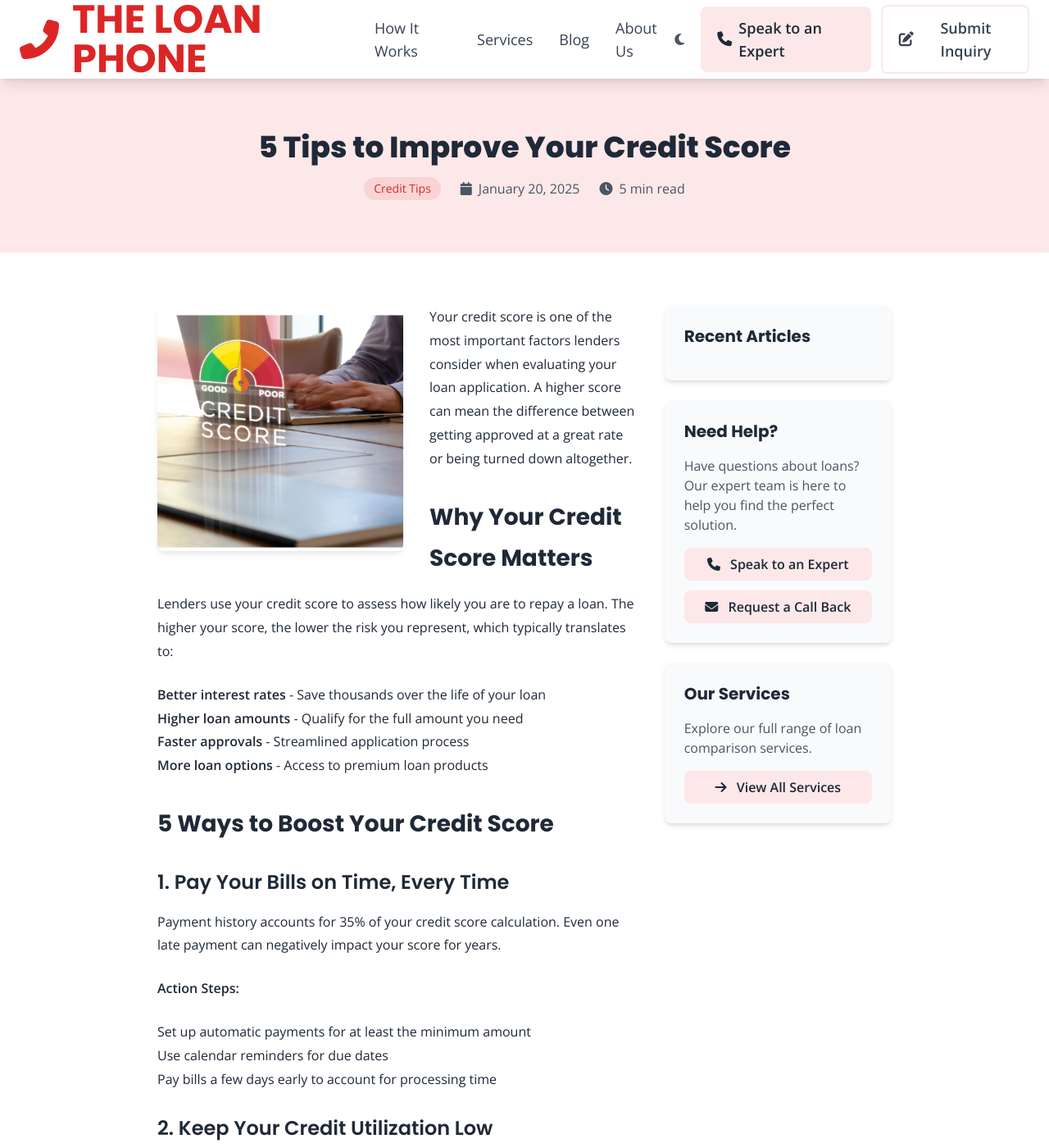
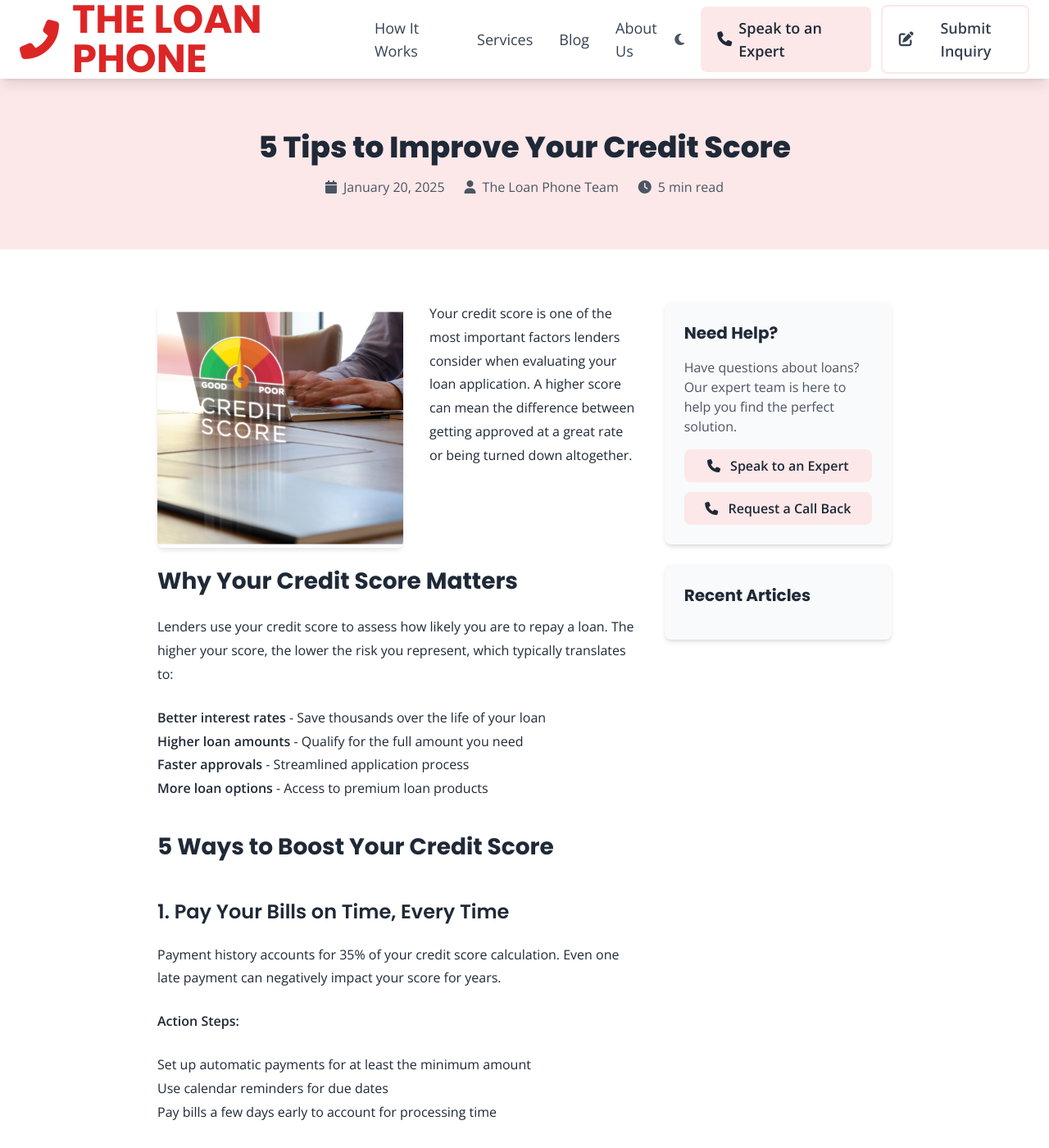
Before and after one commit to AMSumo9/loan-phone-website, a Jekyll site: the page built from _posts/2025-01-20-improve-credit-score.md, in a window 1280 px wide and 1400 px high. Shown: the whole window at 82% size. Built offline with Jekyll 4.4.1, drawn with Linux system fonts in a browser that asks for light colours; nearby versions of some CDN libraries.

Commit message:
Update posts.html

```diff
--- a/_layouts/posts.html
+++ b/_layouts/posts.html
@@ -175,22 +175,24 @@
         color: #374151 !important;
     }
 
-    /* FIXED: Header stays same in both light and dark mode */
-    html.dark header {
+    /* FIXED: Header stays same in both light and dark mode - STRENGTHENED */
+    html.dark header,
+    html.dark header nav,
+    html.dark header .container {
         background-color: white !important;
     }
 
-    html.dark header nav a {
+    html.dark header nav a,
+    html.dark header .text-gray-700,
+    html.dark header a:not(.brand-red) {
         color: #4b5563 !important;
     }
 
-    html.dark header .text-gray-700 {
-        color: #4b5563 !important;
-    }
-
-    html.dark header button[style*="border-color: #fce8e8"] {
+    html.dark header button[style*="border-color: #fce8e8"],
+    html.dark header button {
         border-color: #fce8e8 !important;
         color: #4b5563 !important;
+        background-color: transparent !important;
     }
 
     /* FIXED: Keep "The Loan Phone" brand name and phone icon red in dark mode */
@@ -217,16 +219,22 @@
         margin-bottom: 1.5rem;
     }
 
-    .blog-content h2 {
+    .blog-content h2,
+    .blog-content h3,
+    .blog-content h4,
+    .blog-content h5,
+    .blog-content h6 {
+        clear: left;
         margin-top: 2rem;
         margin-bottom: 1rem;
-        font-size: 1.75rem;
         font-weight: 700;
     }
 
+    .blog-content h2 {
+        font-size: 1.75rem;
+    }
+
     .blog-content h3 {
-        margin-top: 1.5rem;
-        margin-bottom: 0.75rem;
         font-size: 1.5rem;
         font-weight: 600;
     }
@@ -259,14 +267,13 @@
         <div class="container mx-auto px-6 py-16 text-center animate-on-scroll">
             <h1 class="text-4xl font-extrabold text-[var(--text-primary)] mb-4">{{ page.title }}</h1>
             <div class="flex justify-center items-center space-x-6 text-[var(--text-secondary)]">
-                {% if page.category %}
-                <span class="px-3 py-1 rounded-full text-sm font-medium" style="background-color: rgba(220, 38, 38, 0.1); color: #DC2626;">
-                    {{ page.category }}
-                </span>
-                {% endif %}
                 <span class="flex items-center">
                     <i class="fas fa-calendar mr-2"></i>
                     {{ page.date | date: "%B %d, %Y" }}
+                </span>
+                <span class="flex items-center">
+                    <i class="fas fa-user mr-2"></i>
+                    {{ page.author | default: site.company.name }}
                 </span>
                 {% if page.read_time %}
                 <span class="flex items-center">
@@ -340,7 +347,30 @@
 
                     <!-- Sidebar -->
                     <div class="md:col-span-1">
+                        <!-- Contact CTA -->
                         <div class="bg-[var(--bg-secondary)] p-6 rounded-lg shadow-md transition-colors duration-300">
+                            <h3 class="text-xl font-bold mb-4 text-[var(--text-primary)]">Need Help?</h3>
+                            <p class="text-[var(--text-secondary)] mb-4">
+                                Have questions about loans? Our expert team is here to help you find the perfect solution.
+                            </p>
+                            <div class="space-y-3">
+                                <a href="tel:{{ site.contact.phone }}"
+                                   class="block w-full text-center px-4 py-2 rounded-lg font-semibold transition duration-300 text-gray-800"
+                                   style="background-color: #fce8e8;">
+                                    <i class="fas fa-phone mr-2"></i>
+                                    Speak to an Expert
+                                </a>
+                                <button onclick="openSupportModal()"
+                                        class="block w-full text-center px-4 py-2 rounded-lg font-semibold transition duration-300 text-gray-800"
+                                        style="background-color: #fce8e8;">
+                                    <i class="fas fa-phone mr-2"></i>
+                                    Request a Call Back
+                                </button>
+                            </div>
+                        </div>
+
+                        <!-- Recent Articles -->
+                        <div class="bg-[var(--bg-secondary)] p-6 rounded-lg shadow-md mt-6 transition-colors duration-300">
                             <h3 class="text-xl font-bold mb-4 text-[var(--text-primary)]">Recent Articles</h3>
                             <div class="space-y-4">
                                 {% for post in site.posts limit: 3 %}
@@ -357,74 +387,7 @@
                                 {% endfor %}
                             </div>
                         </div>
-
-                        <!-- Contact CTA -->
-                        <div class="bg-[var(--bg-secondary)] p-6 rounded-lg shadow-md mt-6 transition-colors duration-300">
-                            <h3 class="text-xl font-bold mb-4 text-[var(--text-primary)]">Need Help?</h3>
-                            <p class="text-[var(--text-secondary)] mb-4">
-                                Have questions about loans? Our expert team is here to help you find the perfect solution.
-                            </p>
-                            <div class="space-y-3">
-                                <a href="tel:{{ site.contact.phone }}"
-                                   class="block w-full text-center px-4 py-2 rounded-lg font-semibold transition duration-300 text-gray-800"
-                                   style="background-color: #fce8e8;">
-                                    <i class="fas fa-phone mr-2"></i>
-                                    Speak to an Expert
-                                </a>
-                                <button onclick="openSupportModal()"
-                                        class="block w-full text-center px-4 py-2 rounded-lg font-semibold transition duration-300 text-gray-800"
-                                        style="background-color: #fce8e8;">
-                                    <i class="fas fa-envelope mr-2"></i>
-                                    Request a Call Back
-                                </button>
-                            </div>
-                        </div>
-
-                        <!-- Services CTA -->
-                        <div class="bg-[var(--bg-secondary)] p-6 rounded-lg shadow-md mt-6 transition-colors duration-300">
-                            <h3 class="text-xl font-bold mb-4 text-[var(--text-primary)]">Our Services</h3>
-                            <p class="text-[var(--text-secondary)] mb-4">
-                                Explore our full range of loan comparison services.
-                            </p>
-                            <a href="{{ site.baseurl }}/services/"
-                               class="block w-full text-center px-4 py-2 rounded-lg font-semibold transition duration-300 text-gray-800"
-                               style="background-color: #fce8e8;">
-                                <i class="fas fa-arrow-right mr-2"></i>
-                                View All Services
-                            </a>
-                        </div>
                     </div>
-                </div>
-            </div>
-        </div>
-    </section>
-
-    <!-- Related Articles Section -->
-    <section class="py-16 bg-[var(--bg-secondary)] transition-colors duration-300">
-        <div class="container mx-auto px-6">
-            <div class="max-w-4xl mx-auto">
-                <h2 class="text-3xl font-bold text-center mb-12 text-[var(--text-primary)]">Related Articles</h2>
-                <div class="grid md:grid-cols-2 lg:grid-cols-3 gap-6">
-                    {% assign related_posts = site.posts | where_exp: "post", "post.url != page.url" | limit: 3 %}
-                    {% for post in related_posts %}
-                    <div class="bg-[var(--bg-primary)] rounded-lg shadow-md overflow-hidden transition-colors duration-300">
-                        {% if post.featured_image %}
-                        <img src="{{ site.baseurl }}/assets/images/blog/{{ post.featured_image }}" alt="{{ post.title }}" class="w-full h-48 object-cover">
-                        {% else %}
-                        <div class="w-full h-48 bg-gray-200 flex items-center justify-center">
-                            <i class="fas fa-{{ post.icon | default: 'newspaper' }} text-4xl text-gray-400"></i>
-                        </div>
-                        {% endif %}
-                        <div class="p-6">
-                            <h3 class="text-xl font-bold mb-2 text-[var(--text-primary)]">{{ post.title }}</h3>
-                            <p class="text-[var(--text-secondary)] mb-4">{{ post.excerpt | strip_html | truncatewords: 20 }}</p>
-                            <div class="flex justify-between items-center">
-                                <a href="{{ site.baseurl }}{{ post.url }}" class="font-semibold hover:underline brand-red">Read More â†'</a>
-                                <span class="text-sm text-gray-500">{{ post.date | date: "%B %d, %Y" }}</span>
-                            </div>
-                        </div>
-                    </div>
-                    {% endfor %}
                 </div>
             </div>
         </div>
```
